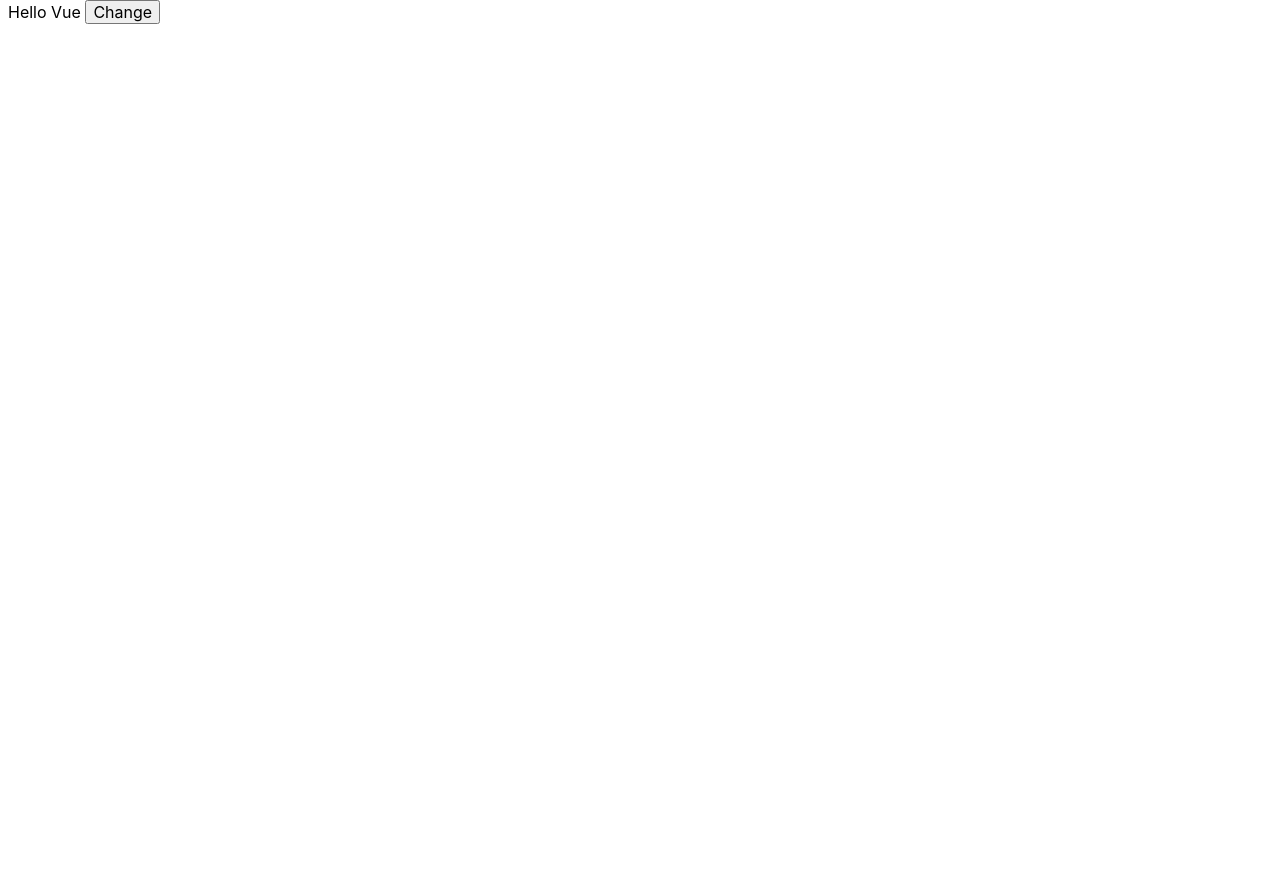
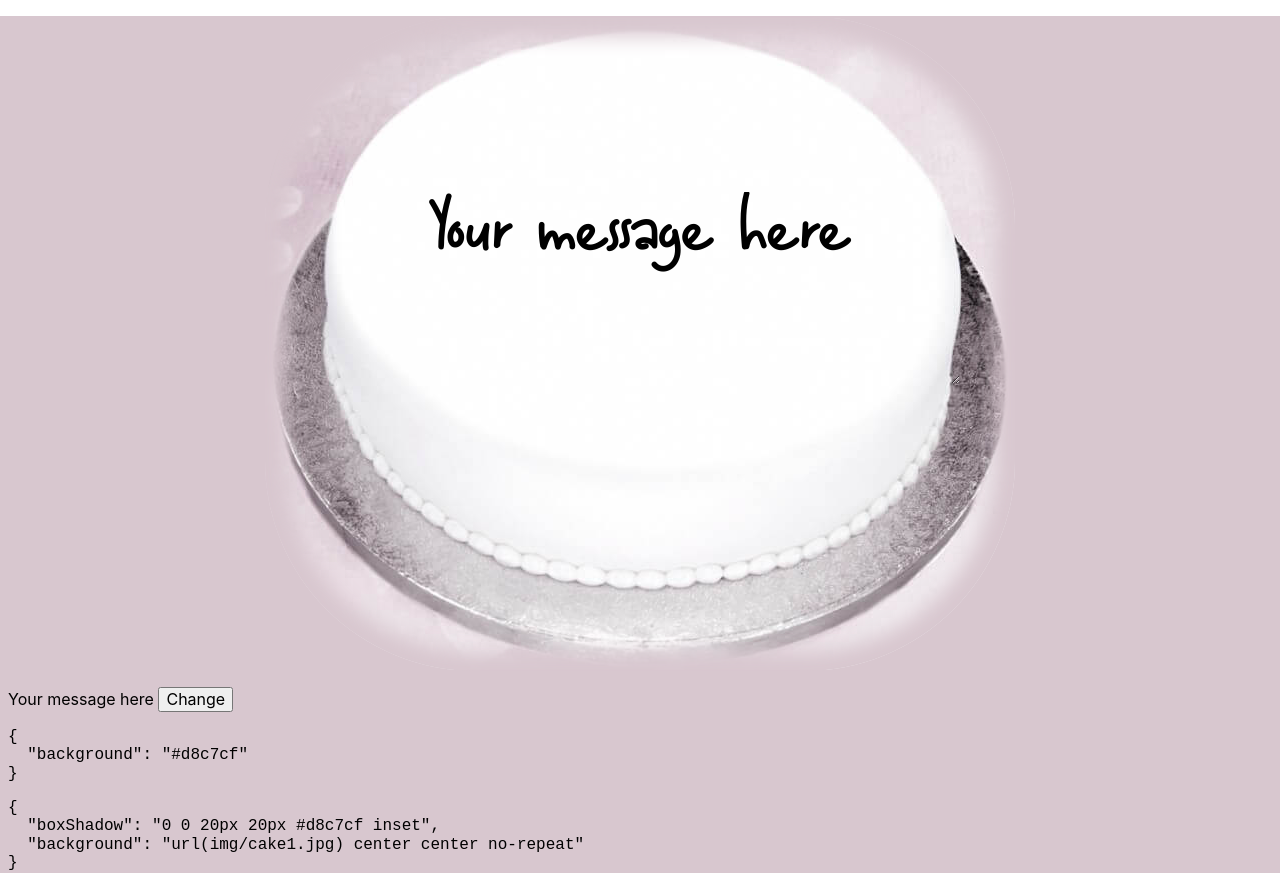
Before and after one commit to SteGriff/choco-message, a plain HTML site: page index.htm in a window 1280 px wide. Before the commit the page ends 800 px from the top, so only its background shows below. Drawn offline with Linux system fonts and the light colour scheme.

Commit message:
First WIP

```diff
--- a/app.js
+++ b/app.js
@@ -1,10 +1,35 @@
 var app = new Vue({
   el: '#app',
   data: {
-    message: 'Hello Vue'
+    message: 'Your message here',
+	cake: 1,
+	font: 1,
+	cakes: [
+		{id : 1, bgColour: '#d8c7cf'},
+		{id : 2, bgColour: '#d8c7cf'},
+		{id : 3, bgColour: '#d8c7cf'},
+	],
+	bgCol2 : "blue"
   },
   computed : {
-
+	bodyStyle() {
+		return {
+			background : this.bgColour
+		}
+	},
+	cakeUrl() {
+		return 'img/cake' + this.cake + '.jpg';
+	},
+	imgStyle() {
+		return {
+			boxShadow: '0 0 20px 20px ' + this.bgColour + ' inset',
+			//boxShadow: '0 0 20px 20px red inset',
+			background: 'url(' + this.cakeUrl + ') center center no-repeat'
+		}
+	},
+    bgColour() {
+		return this.cakes.find(c => c.id === this.cake).bgColour;
+	}
   },
   methods : {
     doThing() {
--- a/index.htm
+++ b/index.htm
@@ -6,14 +6,59 @@
 <meta name="viewport" content="width=device-width, initial-scale=1.0">
 <link rel="stylesheet" href="tachyons.css">
 <style>
+@font-face {
+    font-family: 'font1';
+    src: url('font/font1.woff');
+}
+
+.hidden {
+	visibility: hidden;
+}
+.cake {
+	display: block;
+	margin: 1em auto;
+	width: 750px;
+	max-width: 100%;
+	border-radius: 210px;
+}
+.icing {
+	text-align: center;
+    position: fixed;
+    top: 4em;
+    left: 50%;
+    margin-left: -320px;
+
+    max-width: 90%;
+    width: 640px;
+	height: 4em;
+	overflow: hidden;
+
+	background: transparent;
+    border: none;
+	font-size: 48px;
+	line-height:1.5em;
+}
+.font1 {
+	font-family: 'font1';
+}
+
 
 </style>
 </head>
 <body class="sans-serif">
-  <main id="app" class="ph2">
+  <main id="app" class="ph2" :style="{ background : bgColour }">
+
+  <div class="cake" :style="imgStyle">
+	<img class="hidden" :src="cakeUrl">
+  </div>
+
+	<textarea :class="['icing', 'font' + font]" v-model="message"></textarea>
 
     {{ message }}
 	<button @click="doThing()">Change</button>
+
+	<pre>{{bodyStyle}}</pre>
+	<pre>{{imgStyle}}</pre>
 
   </main>
   <script src="vue.js"></script>
```
Also changed, not shown: font/font1.ttf (added), font/font1.woff (added), img/cake1.jpg (added), img/cake2.jpg (added), img/cake3.jpg (added), img/cake4.jpg (added).
